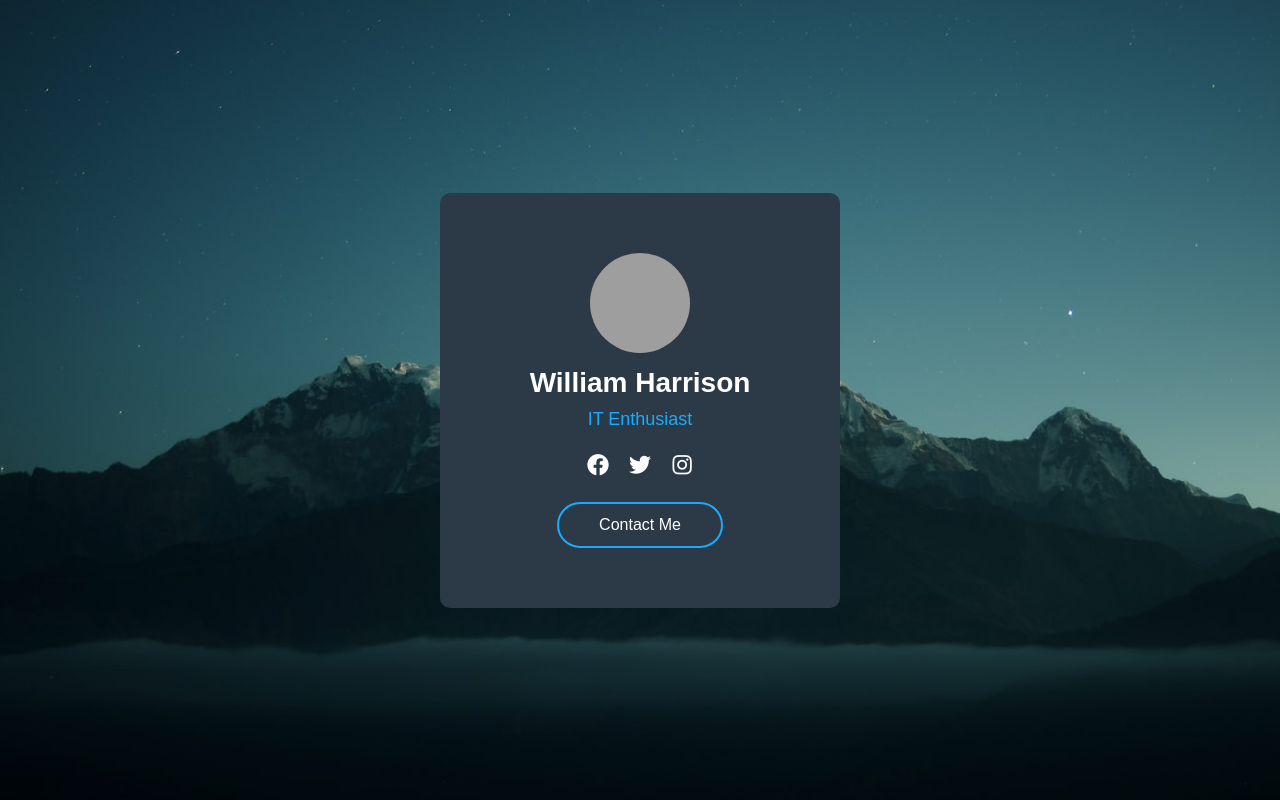
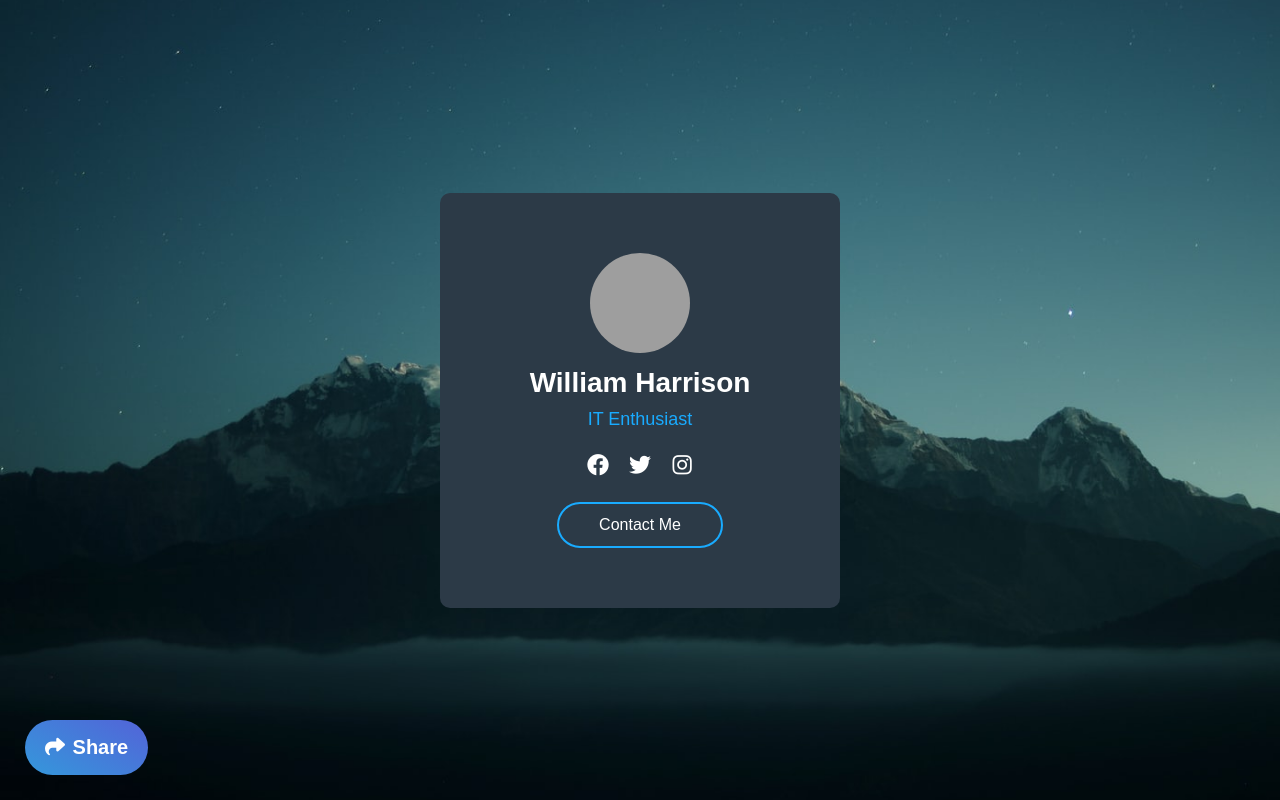
Before and after one commit to wdhdev/website, a plain HTML site: page src/index.html in a window 1280 px wide. Drawn offline with nearby package versions, Linux system fonts and the light colour scheme; grey boxes are pictures that could not be loaded.

Commit message:
add share button

```diff
--- a/src/css/index.css
+++ b/src/css/index.css
@@ -91,3 +91,63 @@ body {
 .btn:hover {
     background-color: #0091E633;
 }
+
+.share-btn {
+    background: linear-gradient(30deg, #3498db, #5363d8);
+    border: none;
+    font-size: 20px;
+    font-weight: 600;
+    padding: 16px 20px;
+    cursor: pointer;
+    overflow: hidden;
+    border-radius: 40px;
+    color: #ffffff;
+    position: fixed;
+    bottom: 25px;
+    left: 25px;
+    transition: .3s;
+    z-index: 97;
+}
+
+.share-sm {
+    position: absolute;
+    display: flex;
+    justify-content: space-evenly;
+    width: 100%;
+    left: 0;
+    bottom: 0;
+    transform: translateY(100%);
+}
+
+.share-sm a {
+    color: #ffffff;
+}
+
+.share-btn:hover {
+    padding: 16px 10px;
+    border-radius: 40px;
+}
+
+.text, .icon {
+    display: inline-block;
+    transition: .3s;
+    transition-delay: 60ms;
+}
+
+.icon {
+    margin-right: 2px;
+}
+
+.share-sm a:nth-child(2) {
+    transition-delay: 60ms;
+}
+
+.share-btn:hover .text,
+.share-btn:hover .icon,
+.share-btn:hover .share-sm a {
+    transform: translateY(-40px);
+}
+
+.share-sm a:hover {
+    opacity: .7;
+}
--- a/src/index.html
+++ b/src/index.html
@@ -69,6 +69,17 @@
             </div>
         </div>
 
+        <!-- Share Button -->
+        <button class="share-btn">
+            <i class="icon fa-solid fa-share"></i>
+            <span class="text">Share</span>
+
+            <div class="share-sm">
+                <a href="https://www.facebook.com/sharer/sharer.php?u=https%3A%2F%2Fwilliam.net.au%2F&amp;src=sdkpreparse"><i class="fab fa-facebook"></i></a>
+                <a href="https://twitter.com/intent/tweet?text=https://william.net.au"><i class="fab fa-twitter"></i></a>
+            </div>
+        </button>
+
         <!-- Hide Loader -->
         <script type="text/javascript">
             window.addEventListener("load", function () {
```
